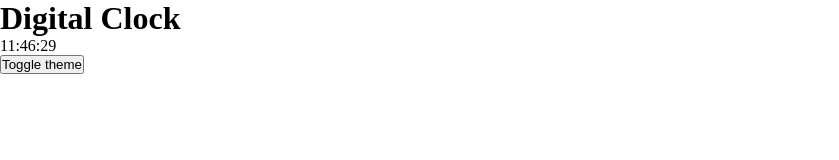
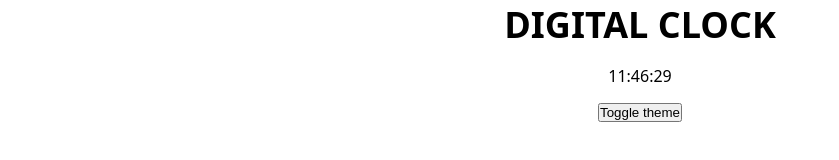
Before and after one commit to Espadv69/Digital-Clock_Dark-Light-Mode, a plain HTML site: page index.html in a window 1280 px wide. Shown: the whole page, without its empty margins (0-839 px from the left). Drawn offline with Linux system fonts and the light colour scheme.

Commit message:
Add font family and container styles to enhance layout and typography

```diff
--- a/index.css
+++ b/index.css
@@ -15,6 +15,7 @@
 }
 
 body {
+  font-family: system-ui, -apple-system, BlinkMacSystemFont, 'Segoe UI', Roboto, Oxygen, Ubuntu, Cantarell, 'Open Sans', 'Helvetica Neue', sans-serif;
   transition: background-color .3s, color .3s;
 }
 
@@ -27,3 +28,15 @@ body.dark {
   background-color: var(--bg-dark);
   color: var(--text-dark);
 }
+
+.container {
+  display: flex;
+  flex-direction: column;
+  align-items: center;
+  gap: 1rem;
+}
+
+.h1-title {
+  font-size: 36px;
+  text-transform: uppercase;
+}
```
